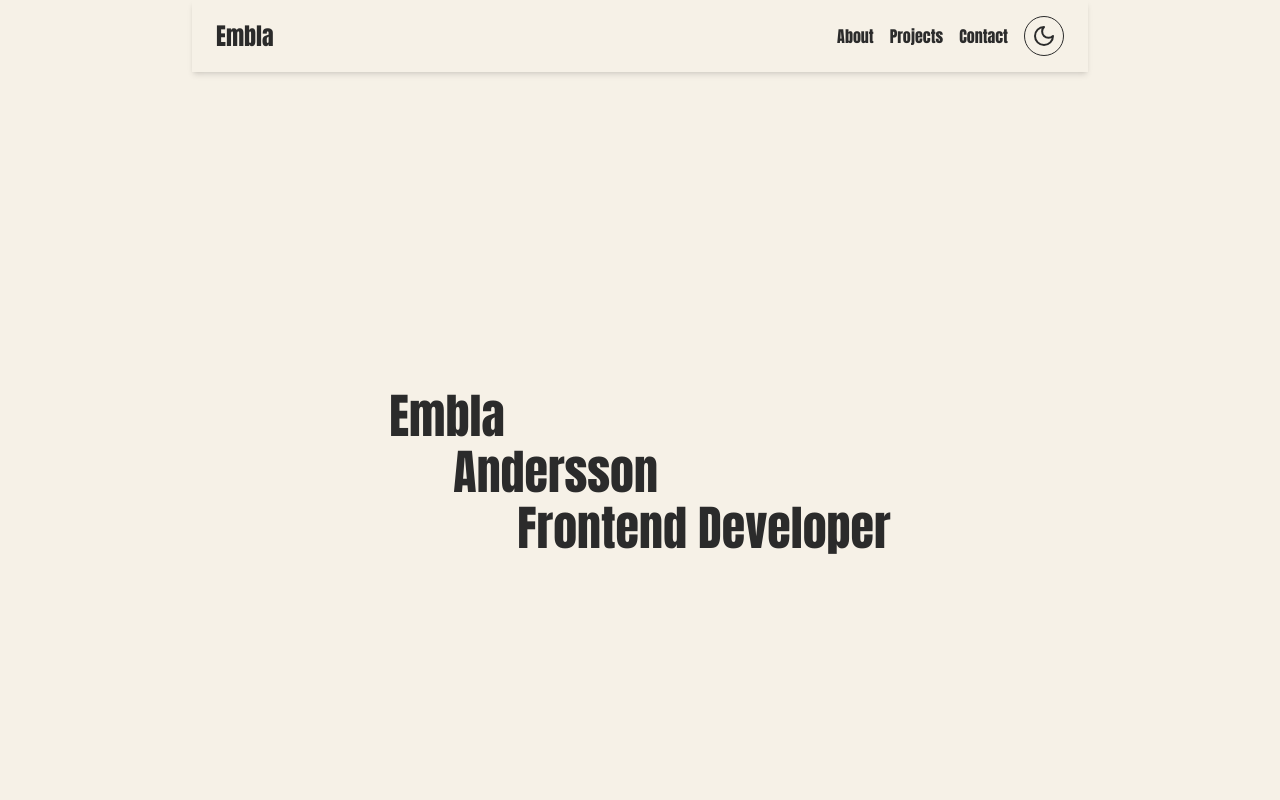
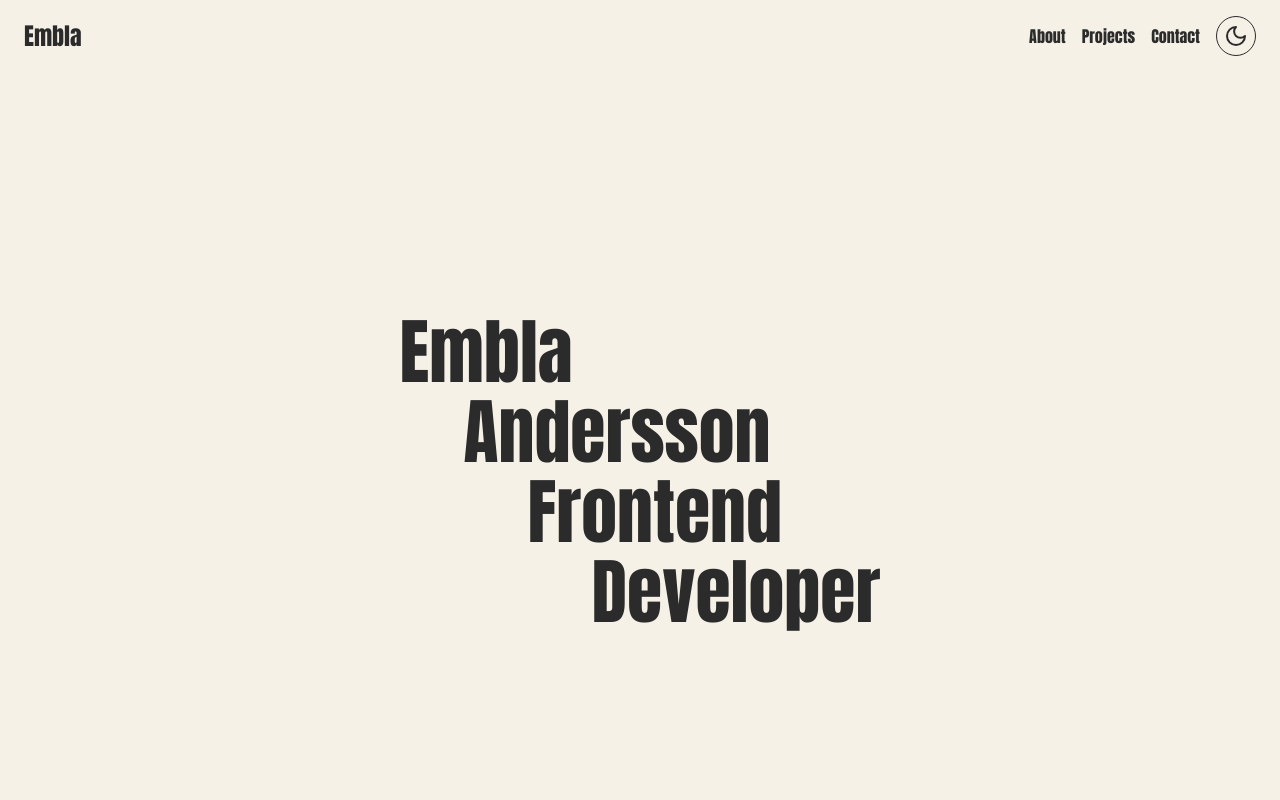
Before and after one commit to emblaah/my_portfolio, a Next.js app: page / in a window 1280 px wide. Shown: the top 800 px of the page. Built offline with nearby package versions, Linux system fonts and the light colour scheme.

Commit message:
Update layout and hero section styles

```diff
--- a/src/app/layout.js
+++ b/src/app/layout.js
@@ -22,7 +22,7 @@ export default function RootLayout({ children }) {
   return (
     <html lang="en">
       <body className="flex flex-col min-h-screen antialiased">
-        <div className="mx-auto">
+        <div className="">
           <Header />
           <main className="">{children}</main>
           <Footer />
--- a/src/components/HeroSection.js
+++ b/src/components/HeroSection.js
@@ -19,21 +19,21 @@ export default function HeroSection() {
   // Item variants for the staggered effect
   const itemVariants = {
     hidden: {
-      opacity: 0,
+      opacity: 1,
       y: -20,
     },
     visible: {
-      opacity: 1,
+      opacity: 30,
       y: 0,
       transition: {
-        duration: 0.6,
+        duration: 0.5,
         ease: "easeOut",
       },
     },
   };
 
   return (
-    <div >
+    <div>
       <div className="flex items-center justify-center h-screen">
         <motion.div
           className="flex flex-col items-start"
@@ -41,19 +41,24 @@ export default function HeroSection() {
           initial="hidden"
           animate="visible">
           <motion.div
-            className="text-3xl md:text-5xl mb-2"
+            className="text-3xl md:text-5xl lg:text-7xl mb-2"
             variants={itemVariants}>
             <span>Embla</span>
           </motion.div>
           <motion.div
-            className="text-3xl md:text-5xl mb-2 ml-8 md:ml-16"
+            className="text-3xl md:text-5xl lg:text-7xl mb-2 ml-6 md:ml-16"
             variants={itemVariants}>
             <span>Andersson</span>
           </motion.div>
           <motion.div
-            className="text-3xl md:text-5xl  ml-16 md:ml-32"
+            className="text-3xl md:text-5xl lg:text-7xl mb-2 ml-12 md:ml-32"
             variants={itemVariants}>
-            <span>Frontend Developer</span>
+            <span>Frontend</span>
+          </motion.div>
+          <motion.div
+            className="text-3xl md:text-5xl lg:text-7xl ml-20 md:ml-48"
+            variants={itemVariants}>
+            <span>Developer</span>
           </motion.div>
         </motion.div>
       </div>
--- a/src/components/ui/Header.js
+++ b/src/components/ui/Header.js
@@ -4,7 +4,7 @@ import ThemeButton from "./ThemeButton";
 
 export default function Header() {
   return (
-    <header className="flex justify-between items-center px-6 py-4 shadow-md top-0 z-50">
+    <header className="flex justify-between items-center w-full px-6 py-4 top-0 z-50">
       <h1 className="text-2xl font-bold">Embla</h1>
       <nav className="space-x-4 flex justify-center items-center">
         <a href="#about" className="hover:underline">
```
